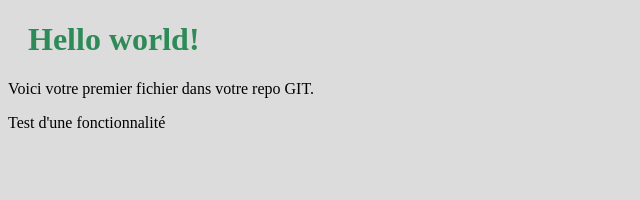
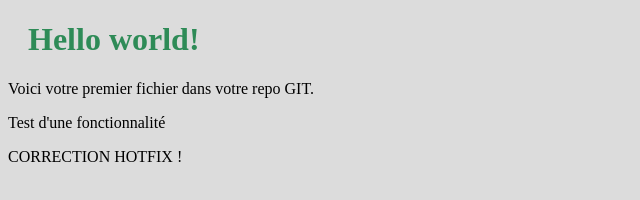
Before and after one commit to 14Saehyn/hello-world, a plain HTML site: page index.html in a window 1280 px wide. Shown: the whole page, without its empty margins (0-640 px from the left). Drawn offline with Linux system fonts and the light colour scheme.

Commit message:
fix(index.html) : fix bug

```diff
--- a/index.html
+++ b/index.html
@@ -11,6 +11,7 @@
     <h1>Hello world!</h1>
     <p>Voici votre premier fichier dans votre repo GIT.</p>
     <p>Test d'une fonctionnalité</p>
+    <p>CORRECTION HOTFIX !</p>
 
 </body>
 
```
